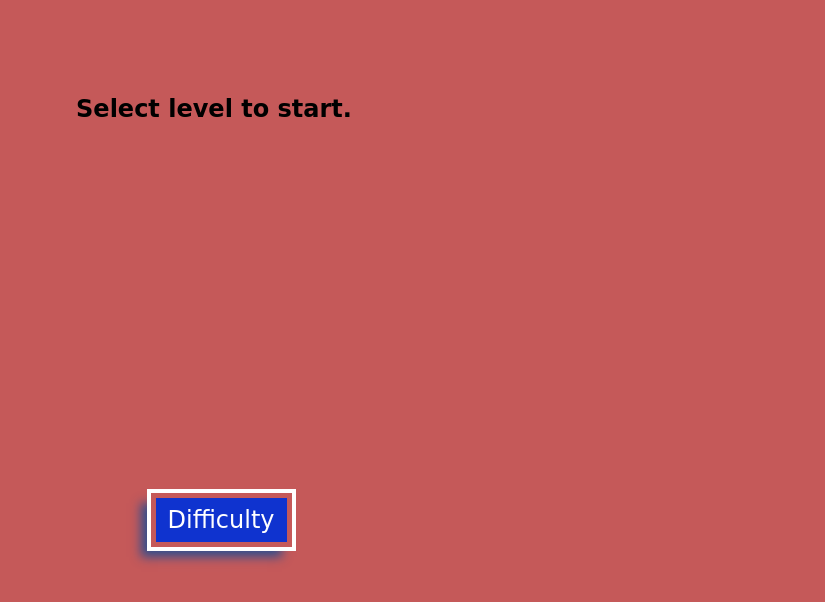
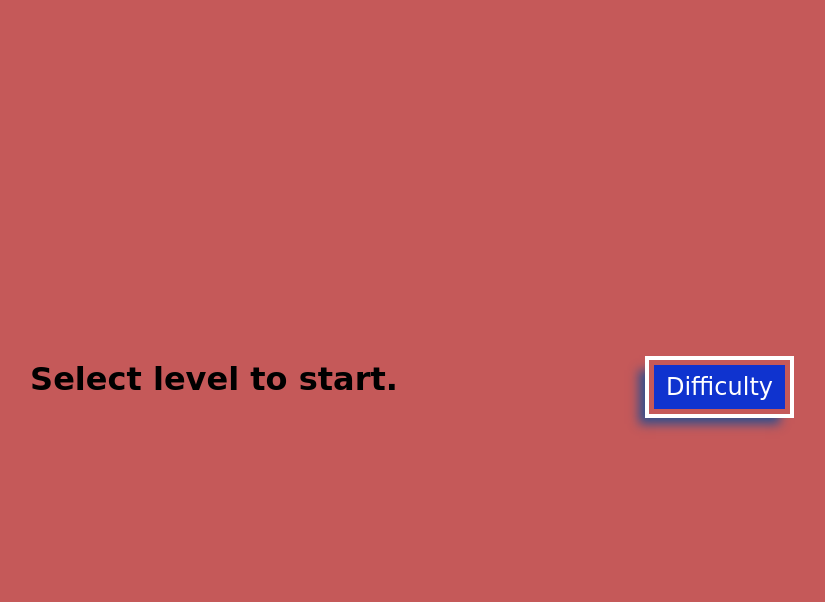
Before and after one commit to Arunsahu07/Arunsahu07.github.io, a plain HTML site: page Card-flip-Game/index.html in a window 1280 px wide. Shown: the whole page, without its empty margins (426-1251 px from the left). Drawn offline with Linux system fonts and the light colour scheme.

Commit message:
added more styles

```diff
--- a/Card-flip-Game/index.html
+++ b/Card-flip-Game/index.html
@@ -8,8 +8,8 @@
     <link rel="stylesheet" href="style.css" />
   </head>
   <body>
-    <h2 class="score">Select level to start.
-    </h2>
+    <h1 class="score">Select level to start.
+    </h1>
     <h3 class="msg">Great! job</h3>
     <div class="main-container">
       <div class="container"></div>
--- a/Card-flip-Game/style.css
+++ b/Card-flip-Game/style.css
@@ -5,7 +5,7 @@ body{
     flex-direction: column;
     flex-wrap: wrap;
     font-family: cursive;
-    justify-content: space-around;
+    justify-content: center;
     align-items:center;
     flex-direction: column;
     height: 100vh;
@@ -16,9 +16,11 @@ body{
     width: fit-content
 }
 .opt{
-    /* position: absolute;
-    top:45%; */
+    position: absolute;
+    top:45%;
     background: rgb(15, 51, 207);
+    position: absolute;
+    right:5%;
     /* right:4%; */
     font:1.5rem cursive;
     padding:8px 12px;
@@ -88,8 +90,7 @@ transform: rotateY(360deg);} */
 
     width: 80vw;
     text-align: center;
-    margin: 0;
-    padding: 0;
+
 
 }
 .msg{
```
